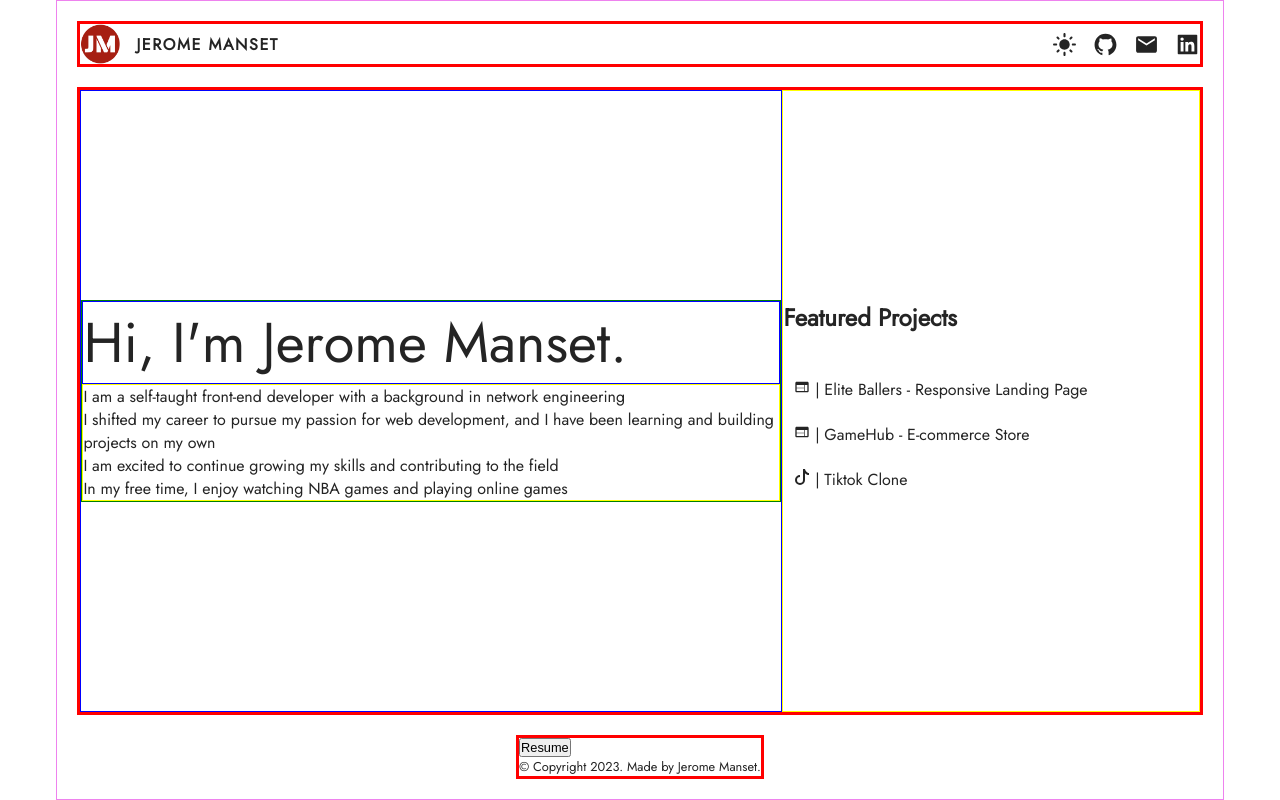
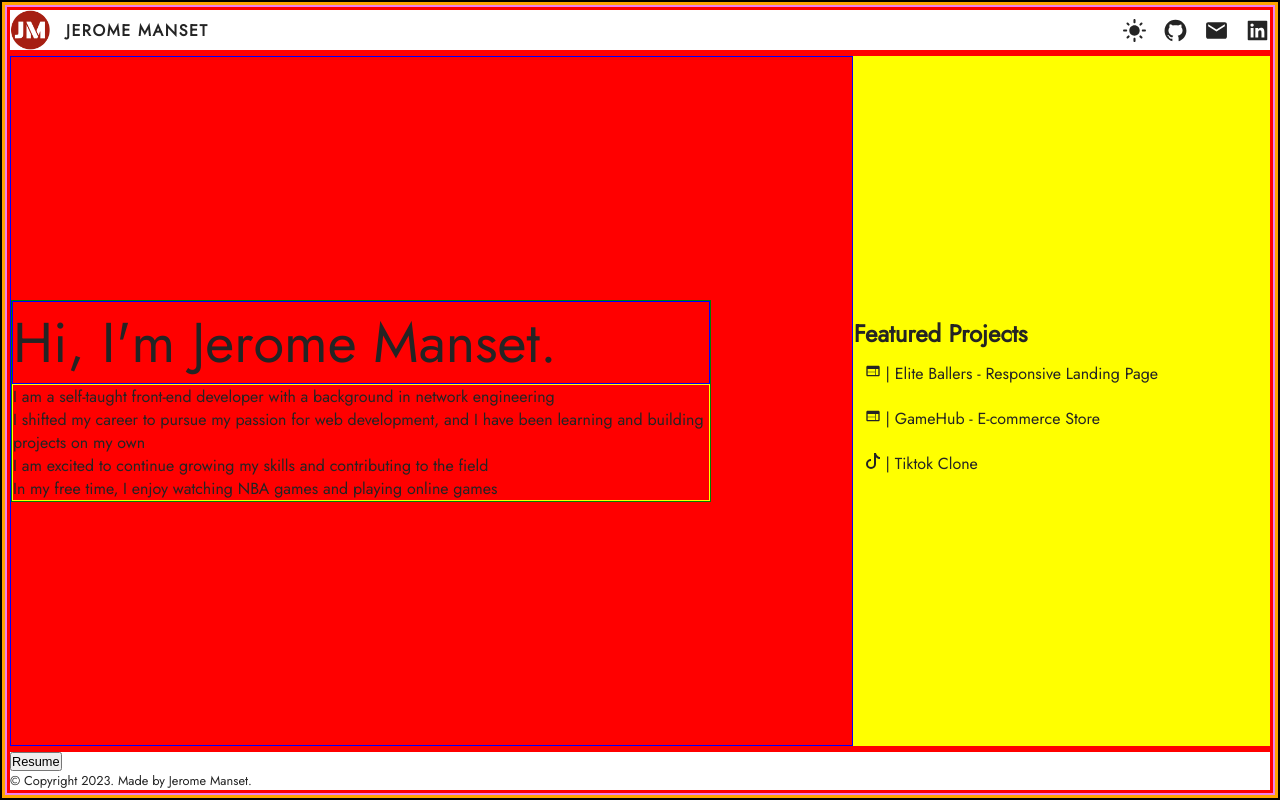
Before and after one commit to kujerocoding/jmanset-portfolio, a React (Vite) app: page / in a window 1280 px wide. Built offline with nearby package versions, Linux system fonts and the light colour scheme.

Commit message:
Update styles

```diff
--- a/src/App.css
+++ b/src/App.css
@@ -16,10 +16,9 @@ button{
 }
 
 body{
-    display: flex;
-    justify-content: center;
-    align-items: center;
     font-family: 'Jost', sans-serif;
+    border: 2px solid black;
+    height: 100vh;
 }
 
 .dark{
@@ -39,17 +38,17 @@ body{
     transform-origin: center;
 }
 
+#root{
+    border: 3px solid orange;
+    height: 100%;
+    display: flex;
+}
 
 .app-container{
-    min-width: 335px;
-    max-width: 1280px;
-    min-height: 100vh;
-    border: 1px solid violet;
-    padding: 20px;
+    border: 2px solid violet;
+    flex-grow: 1;
     display: flex;
     flex-direction: column;
-    align-items: center;
-    gap: 20px;
 }
 
 header {
@@ -107,16 +106,17 @@ header > a{
 }
 
 main{
-    flex-grow: 1;
+  flex-grow: 1;
 }
 
 .info-container{
     min-height: 260px;
-    width: 100%;
+    width: 90%;
+    margin-inline: auto;
     /* border: 1px solid green; */
     margin-block: 2rem;
     display: flex;
-    align-items: start;
+    background-color: red;
 }
 
 .project-title{
@@ -126,12 +126,9 @@ main{
 }
 
 .project-links-container{
-    /* border: 1px solid blue; */
-    padding-right: 100px;
-    display: flex;
-    flex-direction: column;
-    justify-content: center;
-    gap: 2rem;
+    width: 90%;
+    margin-inline: auto;
+    background-color: yellow;
 }
 
 .header--greetings{
@@ -141,9 +138,7 @@ main{
 }
 
 .aboutme{
-    /* display: flex;
-    flex-direction: row;
-    flex-wrap: wrap; */
+
 }
 
 .project-featured{
@@ -176,8 +171,8 @@ main{
 }
 
 .project-details-container {
-    max-width: 700px;
-  }
+
+}
 
 .project-desc-container{
     display: flex;
@@ -254,7 +249,7 @@ footer{
     }
 
     main{
-        max-width: 100%;
+
     }
 
     /* .hello-container{
@@ -282,13 +277,20 @@ footer{
 @media (min-width: 1024px){
 
     main{
-        display: flex;
-        width: 100%;
+       display: flex;
     }
 
-   /*  .hello-container{
-        padding-left: 60px;
-    } */
+    .info-container{
+        flex-basis: 70%;
+    }
+
+    .project-links-container{
+        flex-basis: 30%;
+        display: flex;
+        flex-direction: column;
+        justify-content: center;
+        padding-right: 100px;
+    }
 
 
 
--- a/src/components/Greetings.jsx
+++ b/src/components/Greetings.jsx
@@ -21,7 +21,7 @@ const Greetings = () => {
     }
     const parentWords = {
         hidden:{opacity: 0},
-        visible: (i = 50) => ({
+        visible: (i = 60) => ({
             opacity: 1,
             transition: { staggerChildren: 0.12, delayChildren: 0.04 * i, staggerDirection: -1}
         })
--- a/src/components/Main.jsx
+++ b/src/components/Main.jsx
@@ -54,7 +54,6 @@ const Main = () => {
 
         </div>}
     </div>
-    {/* <div className='spacer'></div> */}
     <div className='project-links-container b-yellow'>
         <h2 className='project-featured'>Featured Projects</h2>
         <ul className='project-lists'>
```
